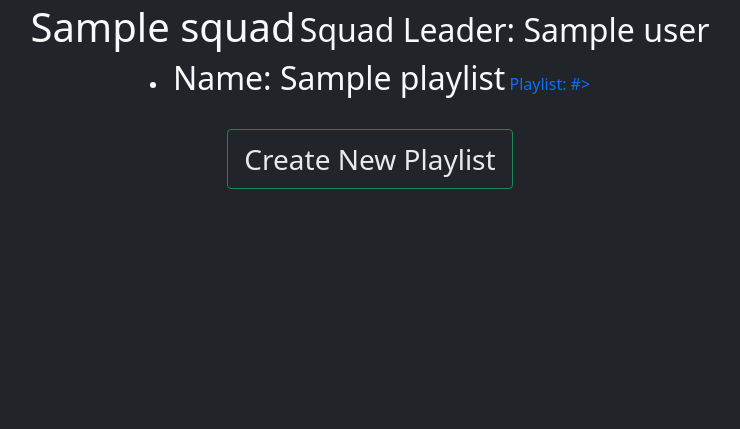
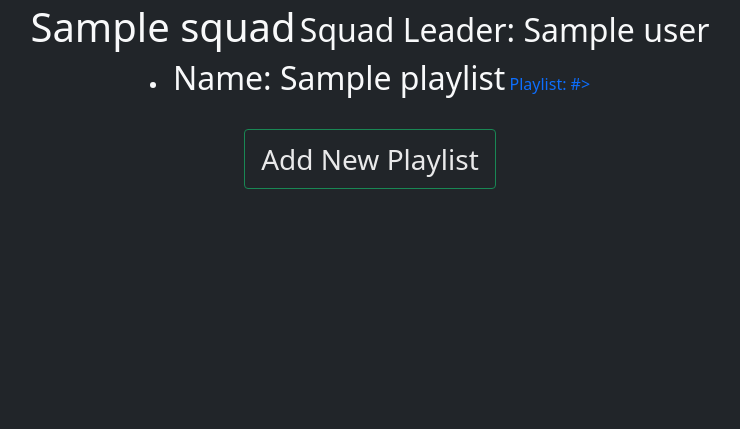
Before and after one commit to hershal-rami/squadify, a Flask app: template squadify/templates/squad.html in a window 1280 px wide. Shown: the part 152-581 px from the top of the page, without its empty margins (270-1010 px from the left). Run offline with Flask 2, Linux system fonts and the light colour scheme; the template is opened without the code that fills it: most values are stand-ins (such as "Sample title", 1, 10 or a date in 2020).

Commit message:
Push change to squad.html

```diff
--- a/squadify/templates/squad.html
+++ b/squadify/templates/squad.html
@@ -8,6 +8,6 @@
             <li><h2 class="playlist-name">Name: {{playlist.name}}</h2> <a href="{{playlist.url}}" class="playlist-link">Playlist: {{playlist.url}}</h2>></li>
         {% endfor %}
     </div>
-    <button type="button" id="new-playlist-button" class="nav-link d-lg-block nav-login btn-round btn btn-outline-success">Create New Playlist</button>
+    <button type="button" id="new-playlist-button" class="nav-link d-lg-block nav-login btn-round btn btn-outline-success">Add New Playlist</button>
 </div>
 {% endblock %}
```
